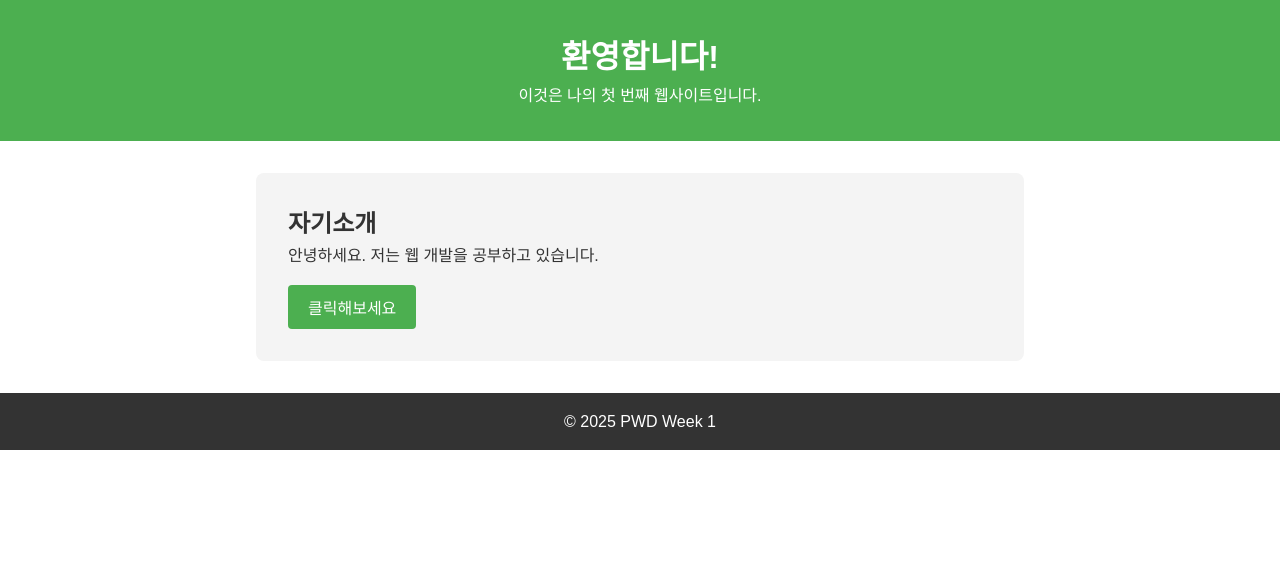
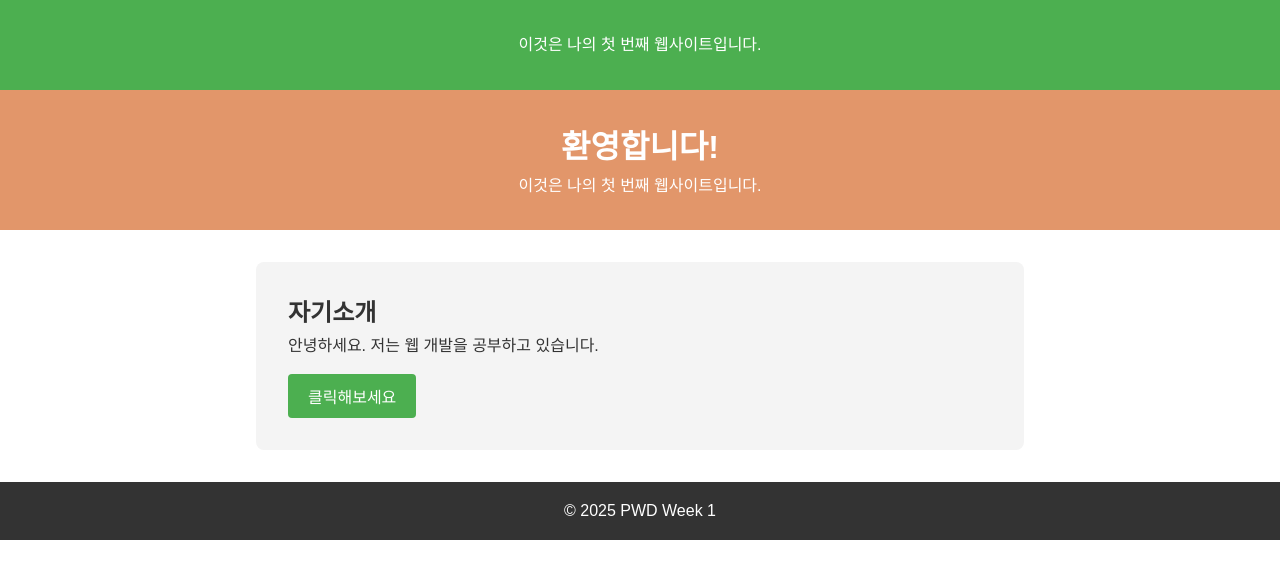
Before and after one commit to alpha7179/pwd-week1, a plain HTML site: page index.html in a window 1280 px wide. Drawn offline with Linux system fonts and the light colour scheme.

Commit message:
[Chore] 색상수정

```diff
--- a/css/style.css
+++ b/css/style.css
@@ -20,7 +20,7 @@ body {
 }
 
 header {
-    background: #4CAF50;
+    background: #e2966a;
     color: white;
     text-align: center;
     padding: 2rem;
--- a/index.html
+++ b/index.html
@@ -9,6 +9,9 @@
 </head>
 <body>
     <!--헤더 공간-->
+    <div class="TopSec">
+        <p>이것은 나의 첫 번째 웹사이트입니다.</p>
+    </div>
     <header>
         <h1>환영합니다!</h1>
         <p>이것은 나의 첫 번째 웹사이트입니다.</p>
```
